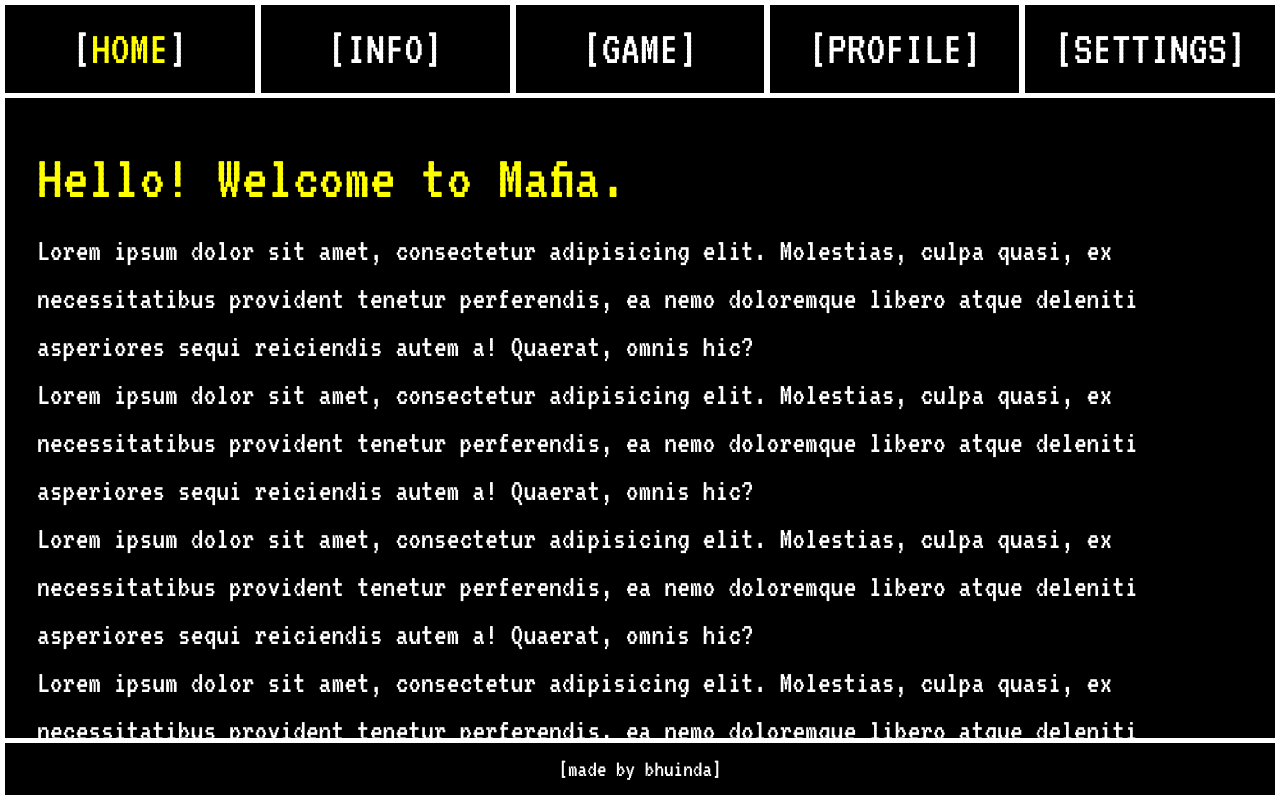
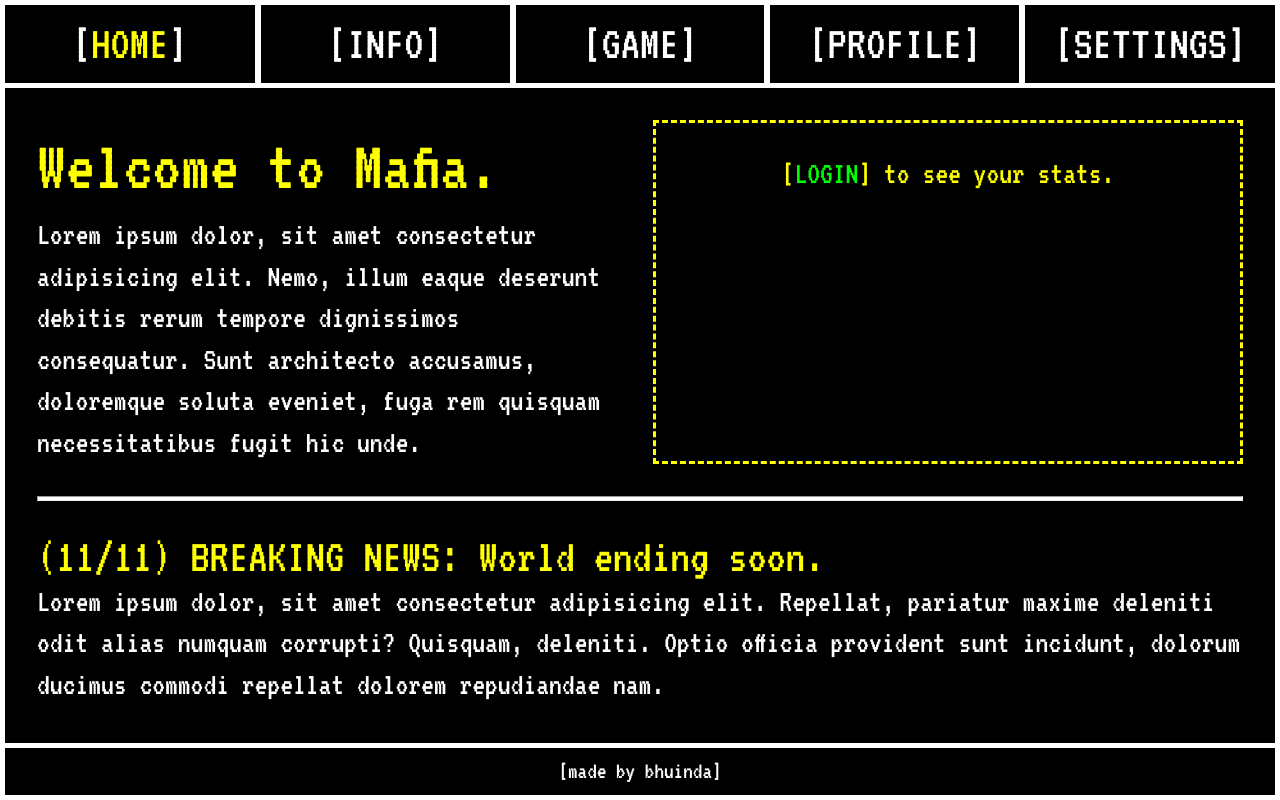
Before and after one commit to bhuinda/mafia-web, an Angular app: page /home in a window 1280 px wide. Built offline with nearby package versions, Linux system fonts and the light colour scheme.

Commit message:
Started layout of HomeComponent

```diff
--- a/src/app/app-routing.module.ts
+++ b/src/app/app-routing.module.ts
@@ -9,7 +9,7 @@ import { NewsComponent } from './home/news/news.component';
 import { AuthComponent } from './auth/auth.component';
 
 const routes: Routes = [
-  { path: '', redirectTo: 'login', pathMatch: 'full' },
+  { path: '', redirectTo: 'home', pathMatch: 'full' },
   { path: 'login', component: AuthComponent },
   { path: 'home', component: HomeComponent,
     children: [
--- a/src/app/home/home.component.css
+++ b/src/app/home/home.component.css
@@ -5,6 +5,65 @@ main {
   color: white;
 }
 
-p {
-  font-size: 2em;
+p, span, a {
+  font-size: 2rem;
 }
+
+h1 {
+  color: yellow;
+  font-size: 4.5rem;
+  font-weight: normal;
+}
+
+h2 {
+  color: yellow;
+  font-size: 3rem;
+  font-weight: normal;
+  line-height: 1;
+}
+
+.column {
+  display: flex;
+  flex-direction: column;
+}
+
+.row-divider {
+  padding-top: 2rem;
+  padding-bottom: 2rem;
+  background-color: black;
+}
+
+.row-divider hr {
+  background-color: white;
+  height: 5px;
+}
+
+.row-1 {
+  display: flex;
+}
+
+.row-1 > * {
+  flex: 1;
+  max-width: 50%;
+}
+
+#welcome {
+  margin-right: 1rem;
+}
+
+#overview {
+  margin-left: 1rem;
+  color: yellow;
+  border: 3px dashed;
+}
+
+#overview .container {
+  width: 100%;
+  height: 100%;
+  padding: 30px;
+  background-color: black;
+}
+
+.login-prompt {
+  text-align: center;
+}
--- a/src/app/home/home.component.html
+++ b/src/app/home/home.component.html
@@ -1,18 +1,30 @@
 <main>
-  <div class="container">
-    <p style="color: yellow; font-size: 4em">Hello! Welcome to Mafia.</p>
-    <p>Lorem ipsum dolor sit amet, consectetur adipisicing elit. Molestias, culpa quasi, ex necessitatibus provident tenetur perferendis, ea nemo doloremque libero atque deleniti asperiores sequi reiciendis autem a! Quaerat, omnis hic?</p>
-    <p>Lorem ipsum dolor sit amet, consectetur adipisicing elit. Molestias, culpa quasi, ex necessitatibus provident tenetur perferendis, ea nemo doloremque libero atque deleniti asperiores sequi reiciendis autem a! Quaerat, omnis hic?</p>
-    <p>Lorem ipsum dolor sit amet, consectetur adipisicing elit. Molestias, culpa quasi, ex necessitatibus provident tenetur perferendis, ea nemo doloremque libero atque deleniti asperiores sequi reiciendis autem a! Quaerat, omnis hic?</p>
-    <p>Lorem ipsum dolor sit amet, consectetur adipisicing elit. Molestias, culpa quasi, ex necessitatibus provident tenetur perferendis, ea nemo doloremque libero atque deleniti asperiores sequi reiciendis autem a! Quaerat, omnis hic?</p>
-    <p>Lorem ipsum dolor sit amet, consectetur adipisicing elit. Molestias, culpa quasi, ex necessitatibus provident tenetur perferendis, ea nemo doloremque libero atque deleniti asperiores sequi reiciendis autem a! Quaerat, omnis hic?</p>
-    <p>Lorem ipsum dolor sit amet, consectetur adipisicing elit. Molestias, culpa quasi, ex necessitatibus provident tenetur perferendis, ea nemo doloremque libero atque deleniti asperiores sequi reiciendis autem a! Quaerat, omnis hic?</p>
-    <p>Lorem ipsum dolor sit amet, consectetur adipisicing elit. Molestias, culpa quasi, ex necessitatibus provident tenetur perferendis, ea nemo doloremque libero atque deleniti asperiores sequi reiciendis autem a! Quaerat, omnis hic?</p>
-    <p>Lorem ipsum dolor sit amet, consectetur adipisicing elit. Molestias, culpa quasi, ex necessitatibus provident tenetur perferendis, ea nemo doloremque libero atque deleniti asperiores sequi reiciendis autem a! Quaerat, omnis hic?</p>
-    <p>Lorem ipsum dolor sit amet, consectetur adipisicing elit. Molestias, culpa quasi, ex necessitatibus provident tenetur perferendis, ea nemo doloremque libero atque deleniti asperiores sequi reiciendis autem a! Quaerat, omnis hic?</p>
-    <p>Lorem ipsum dolor sit amet, consectetur adipisicing elit. Molestias, culpa quasi, ex necessitatibus provident tenetur perferendis, ea nemo doloremque libero atque deleniti asperiores sequi reiciendis autem a! Quaerat, omnis hic?</p>
-    <p>Lorem ipsum dolor sit amet, consectetur adipisicing elit. Molestias, culpa quasi, ex necessitatibus provident tenetur perferendis, ea nemo doloremque libero atque deleniti asperiores sequi reiciendis autem a! Quaerat, omnis hic?</p>
-    <p>Lorem ipsum dolor sit amet, consectetur adipisicing elit. Molestias, culpa quasi, ex necessitatibus provident tenetur perferendis, ea nemo doloremque libero atque deleniti asperiores sequi reiciendis autem a! Quaerat, omnis hic?</p>
-    <p>Lorem ipsum dolor sit amet, consectetur adipisicing elit. Molestias, culpa quasi, ex necessitatibus provident tenetur perferendis, ea nemo doloremque libero atque deleniti asperiores sequi reiciendis autem a! Quaerat, omnis hic?</p>
+  <div class="column">
+    <div class="row-1">
+      <div id="welcome">
+        <h1>Welcome to Mafia.</h1>
+        <p>Lorem ipsum dolor, sit amet consectetur adipisicing elit. Nemo, illum eaque deserunt debitis rerum tempore dignissimos consequatur. Sunt architecto accusamus, doloremque soluta eveniet, fuga rem quisquam necessitatibus fugit hic unde.</p>
+      </div>
+      <!-- Dummy of app-home-stats -->
+      <div id="overview">
+        <div class="container">
+          <div class="login-prompt" *ngIf="!isAuthenticated">
+            <p>[<a routerLink="/login" style="color: lime; text-decoration: none">LOGIN</a>] to see your stats.</p>
+          </div>
+        </div>
+      </div>
+    </div>
+    <div class="row-divider">
+      <hr>
+    </div>
+    <div class="row-2">
+      <!-- Dummy of app-home-news -->
+      <div id="news">
+        <div class="container">
+          <h2>({{ date }}) BREAKING NEWS: World ending soon.</h2>
+          <p>Lorem ipsum dolor, sit amet consectetur adipisicing elit. Repellat, pariatur maxime deleniti odit alias numquam corrupti? Quisquam, deleniti. Optio officia provident sunt incidunt, dolorum ducimus commodi repellat dolorem repudiandae nam.</p>
+        </div>
+      </div>
+    </div>
   </div>
 </main>
--- a/src/app/home/home.component.ts
+++ b/src/app/home/home.component.ts
@@ -1,10 +1,16 @@
-import { Component } from '@angular/core';
+import { Component, OnInit } from '@angular/core';
 
 @Component({
   selector: 'app-home',
   templateUrl: './home.component.html',
   styleUrls: ['./home.component.css'],
 })
-export class HomeComponent {
+export class HomeComponent implements OnInit {
+  isAuthenticated = false;
+  now = new Date();
+  date!: string;
 
+  ngOnInit(): void {
+    this.date = (this.now.getMonth() + 1) + '/' + this.now.getDate();
+  }
 }
--- a/src/styles.css
+++ b/src/styles.css
@@ -16,7 +16,7 @@
   4. Improve text rendering
 */
 body {
-  line-height: 1.5;
+  line-height: 1.3;
   -webkit-font-smoothing: antialiased;
 }
 /*
@@ -65,8 +65,6 @@ router-outlet + * {
   color: white;
 }
 
-
-
 /*** Scrollbar styling ***/
 
 ::-webkit-scrollbar {
```
